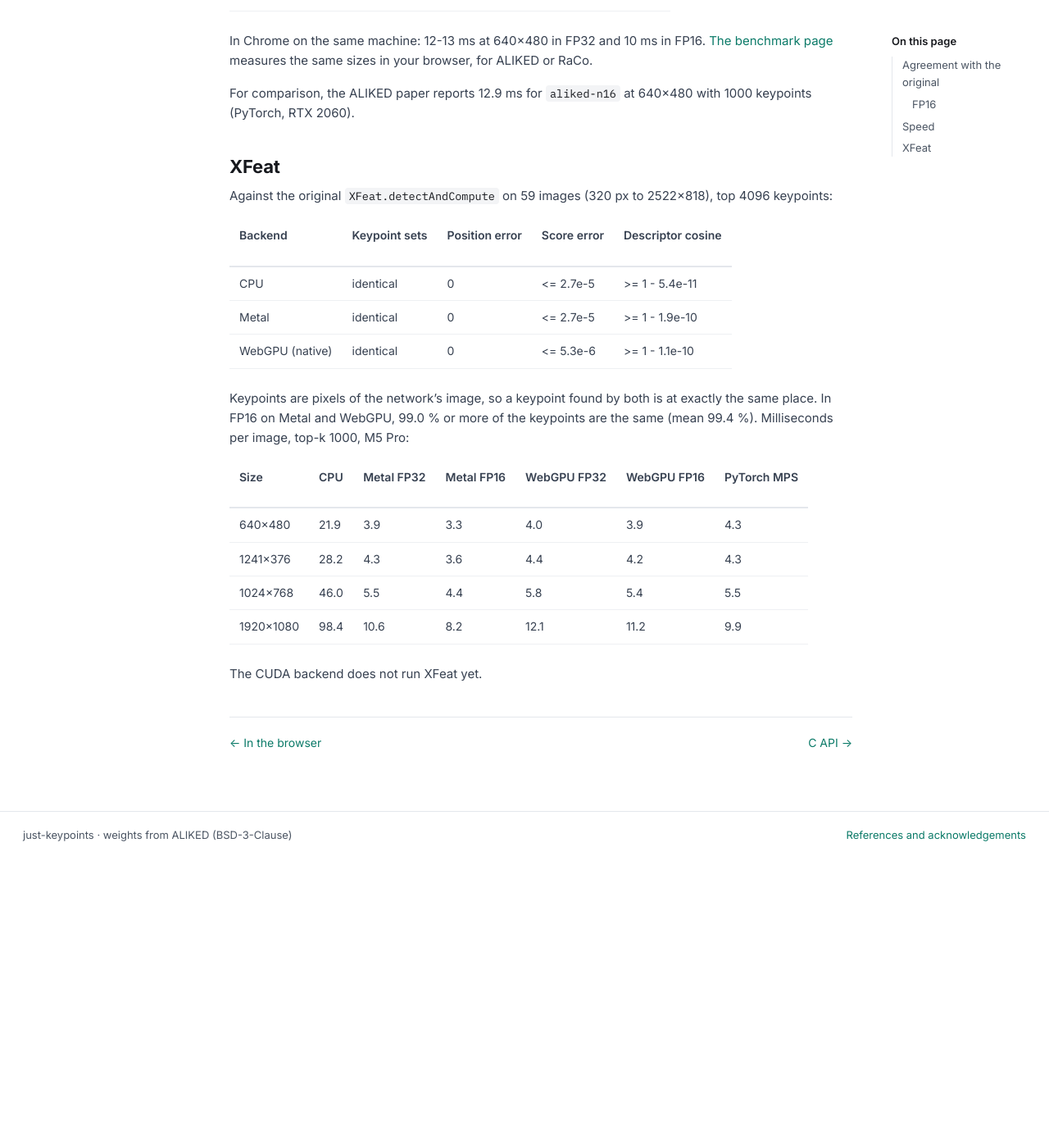
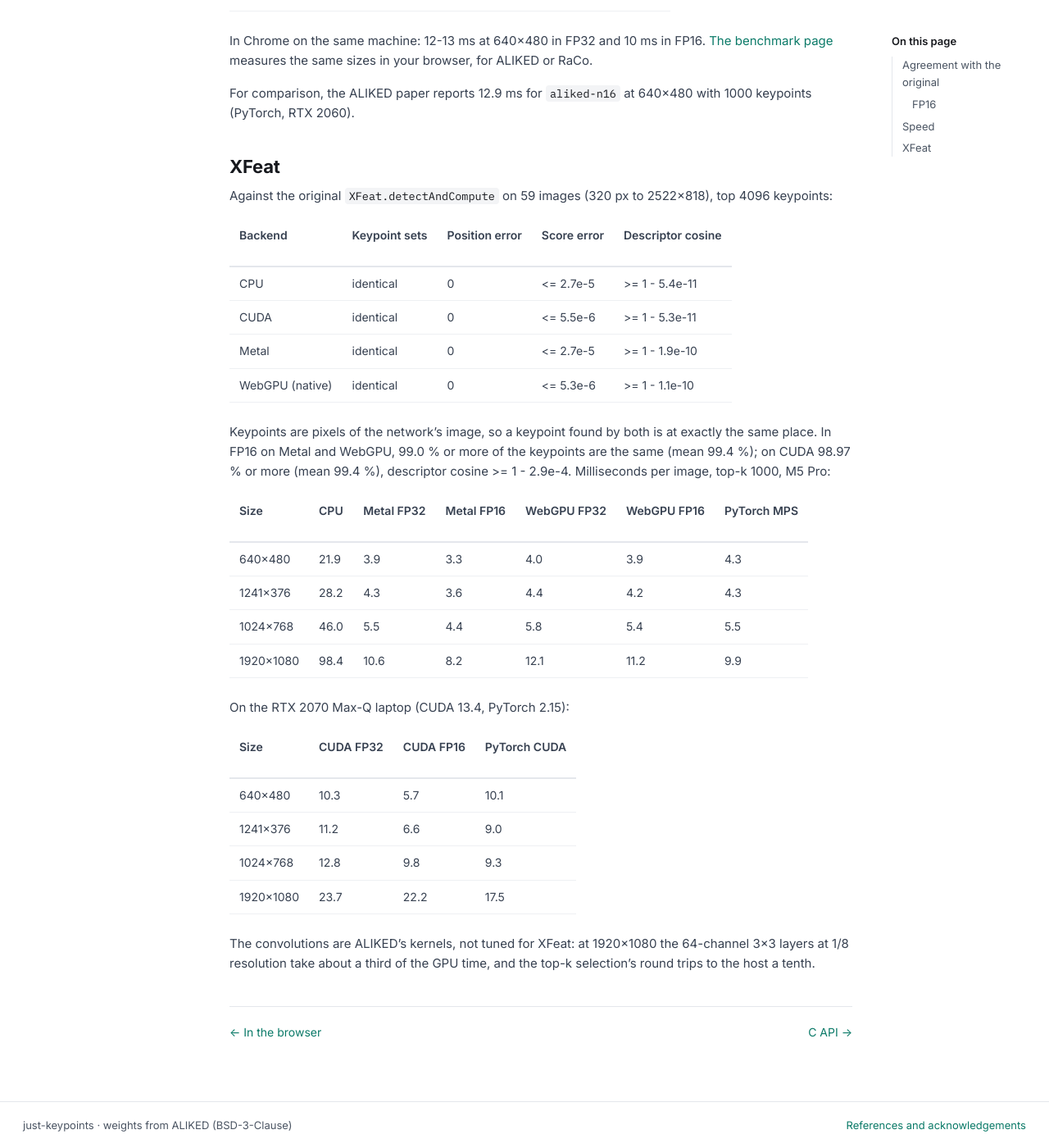
Before and after one commit to manlito/just-keypoints, a Sphinx documentation site: the page built from docs/accuracy-and-speed.md, in a window 1280 px wide and 1400 px high, scrolled down 1519 px. Shown: the whole window at 82% size. Built offline with Sphinx 7.4.7, drawn with Linux system fonts in a browser that asks for light colours; before the commit the page ends 2566 px from its top, so only the background shows below that.

Commit message:
X5: XFeat on CUDA, FP32 and FP16
The six XFeat operations (resize, gray_instance_norm, conv2d_stride2, space_to_depth,
detect_xfeat, ReLU) on the CUDA backend, ported as on Metal. Instance-norm statistics are
summed in double as on the CPU; in FP16 the 65 keypoint logits stay float. Also fixes the
grid of the float-output convolution for more than four output channels.

RTX 2070 Max-Q, against the original on 59 images: FP32 identical keypoint sets and
positions, score <= 5.5e-6; FP16 overlap >= 98.97 %. 10.3 ms (FP32) / 5.7 ms (FP16) at
640x480.

Co-Authored-By: Claude Opus 5.5 <noreply@anthropic.com>

```diff
--- a/CMakeLists.txt
+++ b/CMakeLists.txt
@@ -230,6 +230,7 @@ if(JKP_BUILD_TESTS)
     list(APPEND xfeat_backends webgpu webgpu:fp16)
   endif()
   if(JKP_HAVE_CUDA)
+    list(APPEND xfeat_backends cuda cuda:fp16)
     list(APPEND raco_backends cuda)
   endif()
   if(JKP_HAVE_METAL)
--- a/docs/accuracy-and-speed.md
+++ b/docs/accuracy-and-speed.md
@@ -60,12 +60,13 @@ Against the original `XFeat.detectAndCompute` on 59 images (320 px to 2522x818),
 | Backend | Keypoint sets | Position error | Score error | Descriptor cosine |
 |---|---|---|---|---|
 | CPU | identical | 0 | <= 2.7e-5 | >= 1 - 5.4e-11 |
+| CUDA | identical | 0 | <= 5.5e-6 | >= 1 - 5.3e-11 |
 | Metal | identical | 0 | <= 2.7e-5 | >= 1 - 1.9e-10 |
 | WebGPU (native) | identical | 0 | <= 5.3e-6 | >= 1 - 1.1e-10 |
 
 Keypoints are pixels of the network's image, so a keypoint found by both is at exactly the same place. In FP16 on
-Metal and WebGPU, 99.0 % or more of the keypoints are the same (mean 99.4 %). Milliseconds per image, top-k
-1000, M5 Pro:
+Metal and WebGPU, 99.0 % or more of the keypoints are the same (mean 99.4 %); on CUDA 98.97 % or more (mean
+99.4 %), descriptor cosine >= 1 - 2.9e-4. Milliseconds per image, top-k 1000, M5 Pro:
 
 | Size | CPU | Metal FP32 | Metal FP16 | WebGPU FP32 | WebGPU FP16 | PyTorch MPS |
 |---|---|---|---|---|---|---|
@@ -74,4 +75,14 @@ Metal and WebGPU, 99.0 % or more of the keypoints are the same (mean 99.4 %). Mi
 | 1024x768 | 46.0 | 5.5 | 4.4 | 5.8 | 5.4 | 5.5 |
 | 1920x1080 | 98.4 | 10.6 | 8.2 | 12.1 | 11.2 | 9.9 |
 
-The CUDA backend does not run XFeat yet.
+On the RTX 2070 Max-Q laptop (CUDA 13.4, PyTorch 2.15):
+
+| Size | CUDA FP32 | CUDA FP16 | PyTorch CUDA |
+|---|---|---|---|
+| 640x480 | 10.3 | 5.7 | 10.1 |
+| 1241x376 | 11.2 | 6.6 | 9.0 |
+| 1024x768 | 12.8 | 9.8 | 9.3 |
+| 1920x1080 | 23.7 | 22.2 | 17.5 |
+
+The convolutions are ALIKED's kernels, not tuned for XFeat: at 1920x1080 the 64-channel 3x3 layers at 1/8
+resolution take about a third of the GPU time, and the top-k selection's round trips to the host a tenth.
```
Also changed, not shown: other parts of CMakeLists.txt (+1 -1 lines), PLAN.md (+4 -2 lines), README.md (+2 -2 lines), 1 other file.
